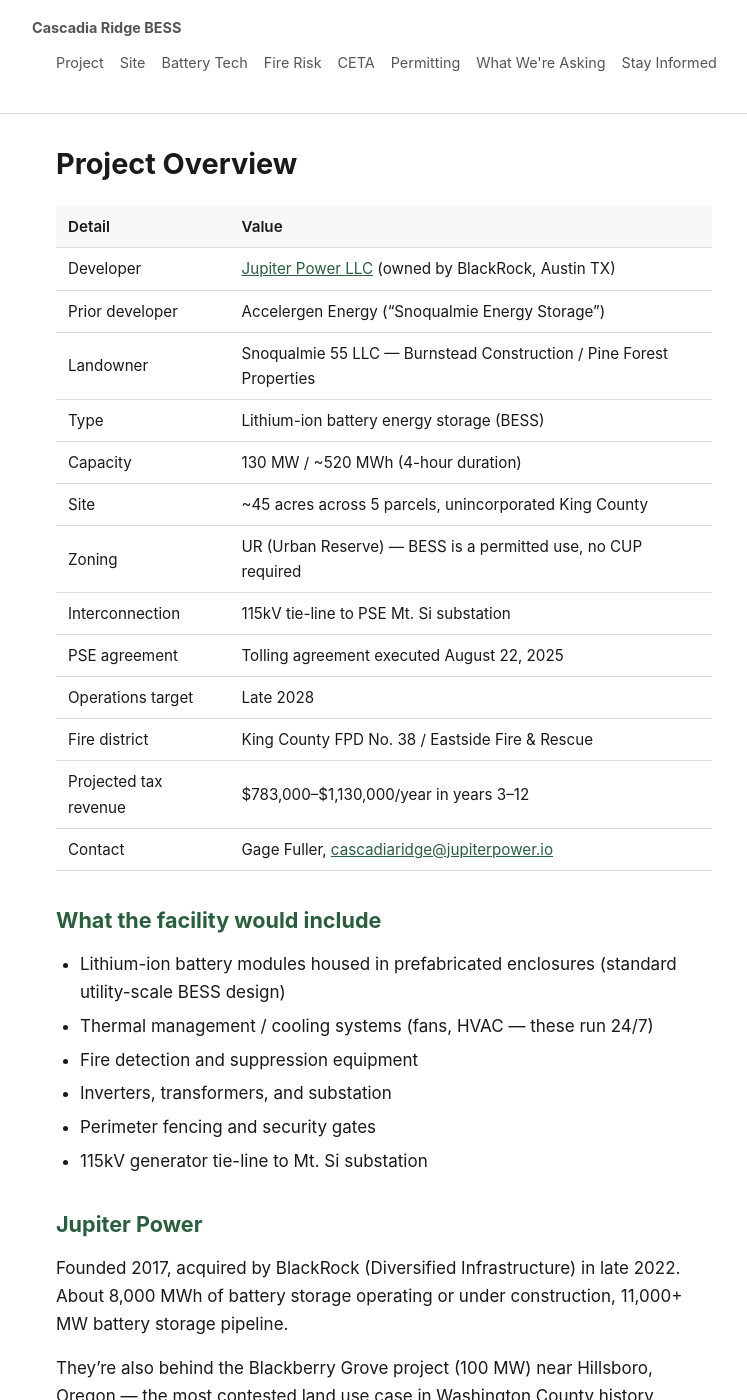
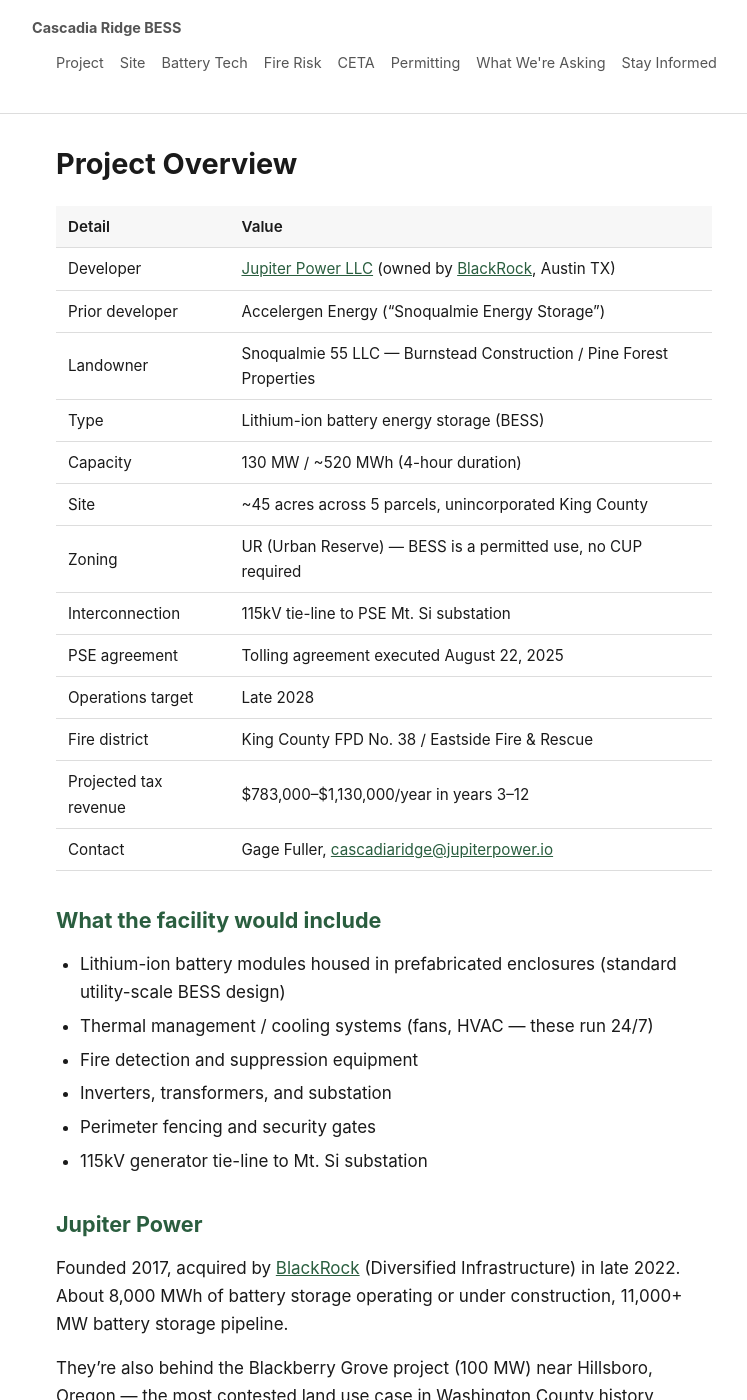
Before and after one commit to calef/cascadia-ridge-bess, a Jekyll site: the page built from _pages/project.md, in a window 1280 px wide and 1400 px high. Shown: the whole window, without its empty margins (256-1003 px from the left). Built offline with Jekyll 4.4.1, drawn with Linux system fonts in a browser that asks for light colours; part of the change alters nothing that is shown.

```diff
--- a/_pages/project.md
+++ b/_pages/project.md
@@ -4,7 +4,7 @@ title: "Project Overview"
 
 | Detail | Value |
 |---|---|
-| Developer | [Jupiter Power LLC](https://jupiterpower.io/) (owned by BlackRock, Austin TX) |
+| Developer | [Jupiter Power LLC](https://jupiterpower.io/) (owned by [BlackRock](https://www.blackrock.com/), Austin TX) |
 | Prior developer | Accelergen Energy ("Snoqualmie Energy Storage") |
 | Landowner | Snoqualmie 55 LLC — Burnstead Construction / Pine Forest Properties |
 | Type | Lithium-ion battery energy storage (BESS) |
@@ -29,7 +29,7 @@ title: "Project Overview"
 
 ## Jupiter Power
 
-Founded 2017, acquired by BlackRock (Diversified Infrastructure) in late 2022. About 8,000 MWh of battery storage operating or under construction, 11,000+ MW battery storage pipeline.
+Founded 2017, acquired by [BlackRock](https://www.blackrock.com/) (Diversified Infrastructure) in late 2022. About 8,000 MWh of battery storage operating or under construction, 11,000+ MW battery storage pipeline.
 
 They're also behind the Blackberry Grove project (100 MW) near Hillsboro, Oregon — the most contested land use case in Washington County history, opposed by the [No Batteries In Backyards](https://nobatteriesinbackyards.org/) group.
 
```
